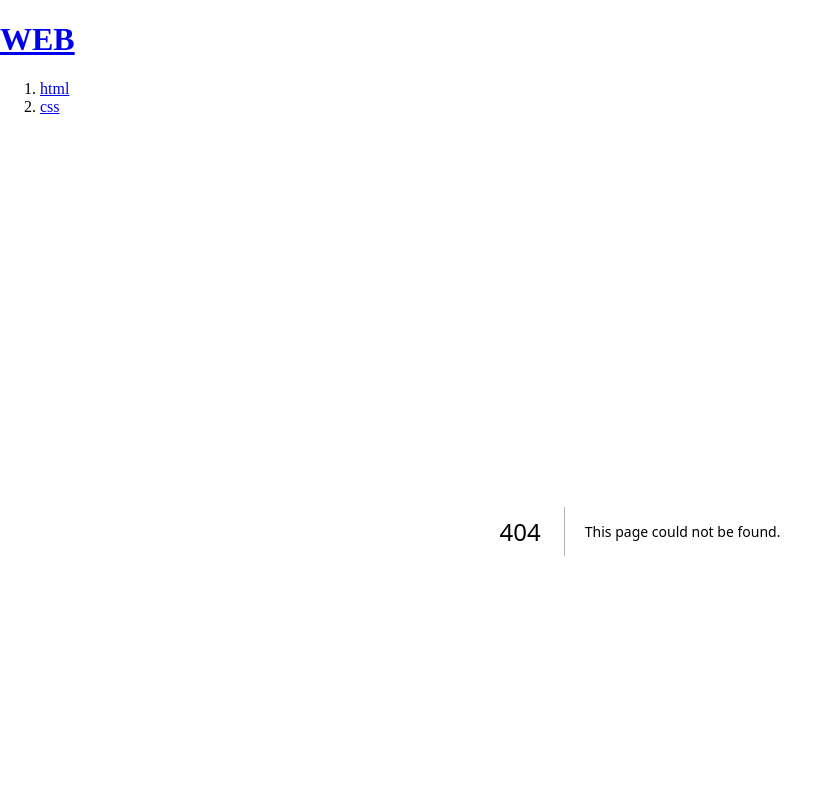
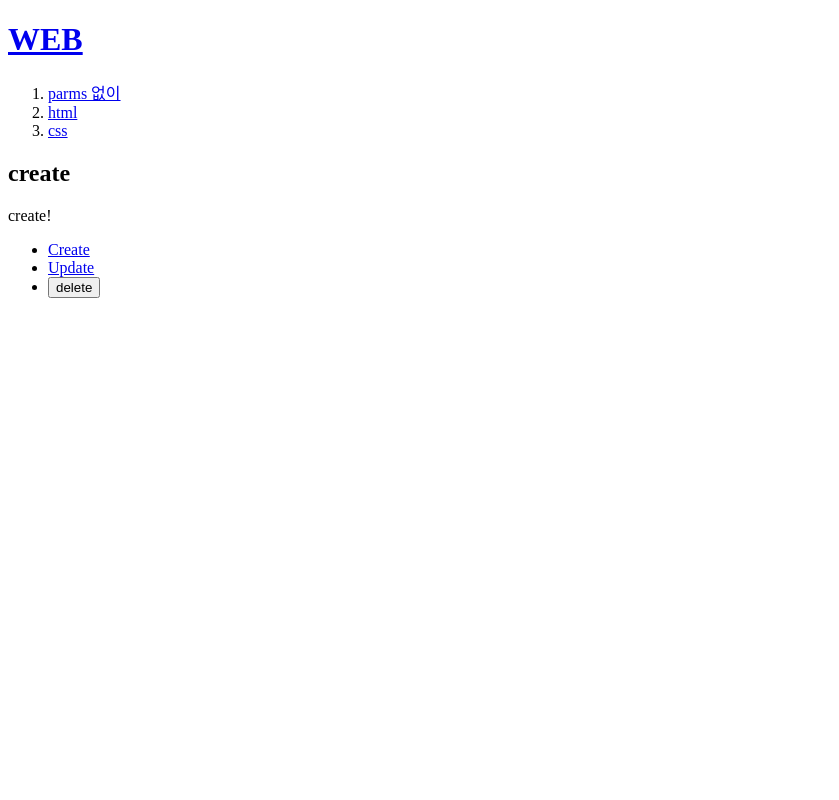
Before and after one commit to YennieJ/study_next.js, a Next.js app: page /create in a window 1280 px wide. Before the commit this address had no page. Shown: the top 800 px of the page, without its empty margins (0-839 px from the left). Built offline with nearby package versions, Linux system fonts and the light colour scheme.

Commit message:
router basic

```diff
--- /dev/null
+++ b/app/create/layout.js
@@ -0,0 +1,8 @@
+export default function Layout(props) {
+  return (
+    <form>
+      <h2>create</h2>
+      {props.children}
+    </form>
+  );
+}
--- /dev/null
+++ b/app/create/page.js
@@ -0,0 +1,3 @@
+export default function Create() {
+  return <>create!</>;
+}
--- a/app/layout.js
+++ b/app/layout.js
@@ -13,6 +13,9 @@ export default function RootLayout({ children }) {
           <a href="/">WEB</a>
         </h1>
         <ol>
+          <li>
+            <a href="/read">parms 없이</a>
+          </li>
           <li>
             <a href="/read/1">html</a>
           </li>
--- /dev/null
+++ b/app/read/[id]/page.js
@@ -0,0 +1,8 @@
+export default function Read(props) {
+  return (
+    <>
+      <h2>Read</h2>
+      params : {props.params.id}
+    </>
+  );
+}
--- /dev/null
+++ b/app/read/page.js
@@ -0,0 +1,7 @@
+export default function Read() {
+  return (
+    <>
+      <h2>params가 없을 때</h2>
+    </>
+  );
+}
```
